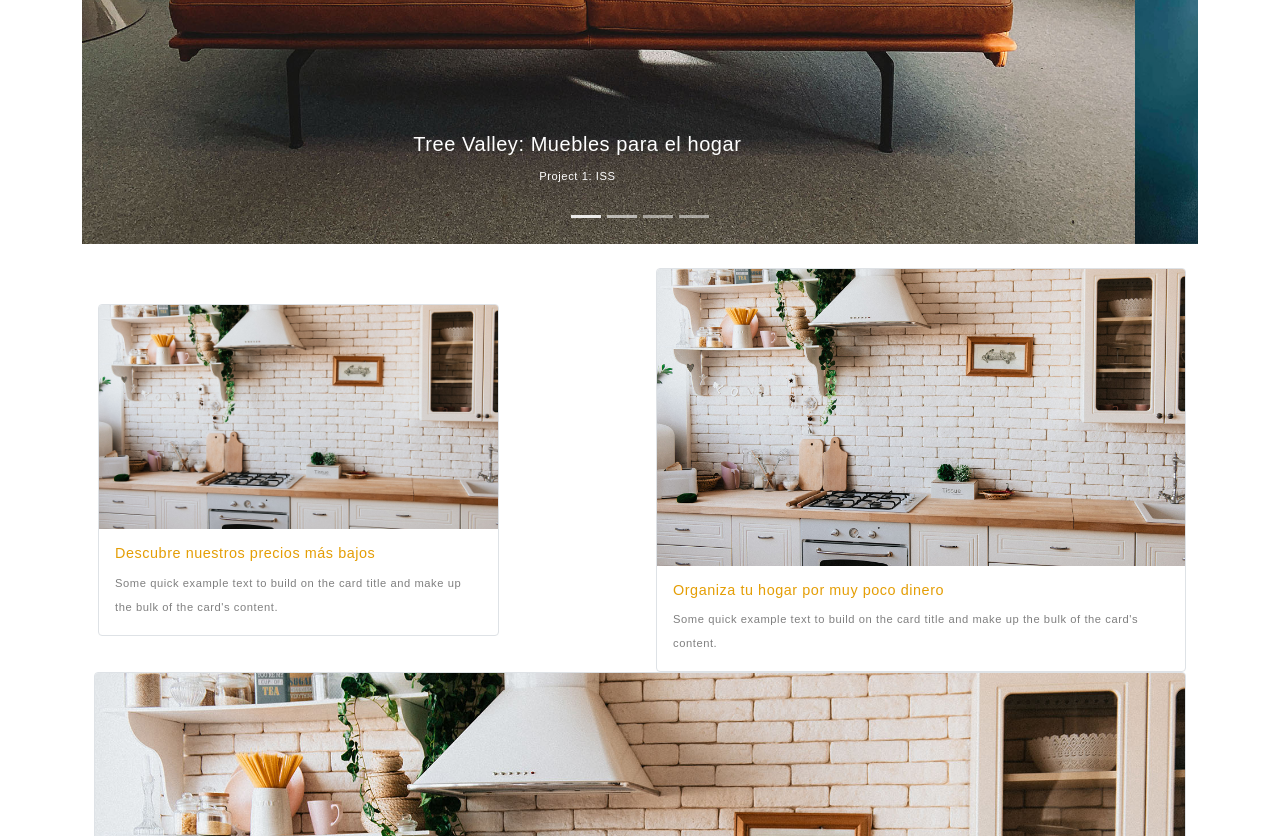
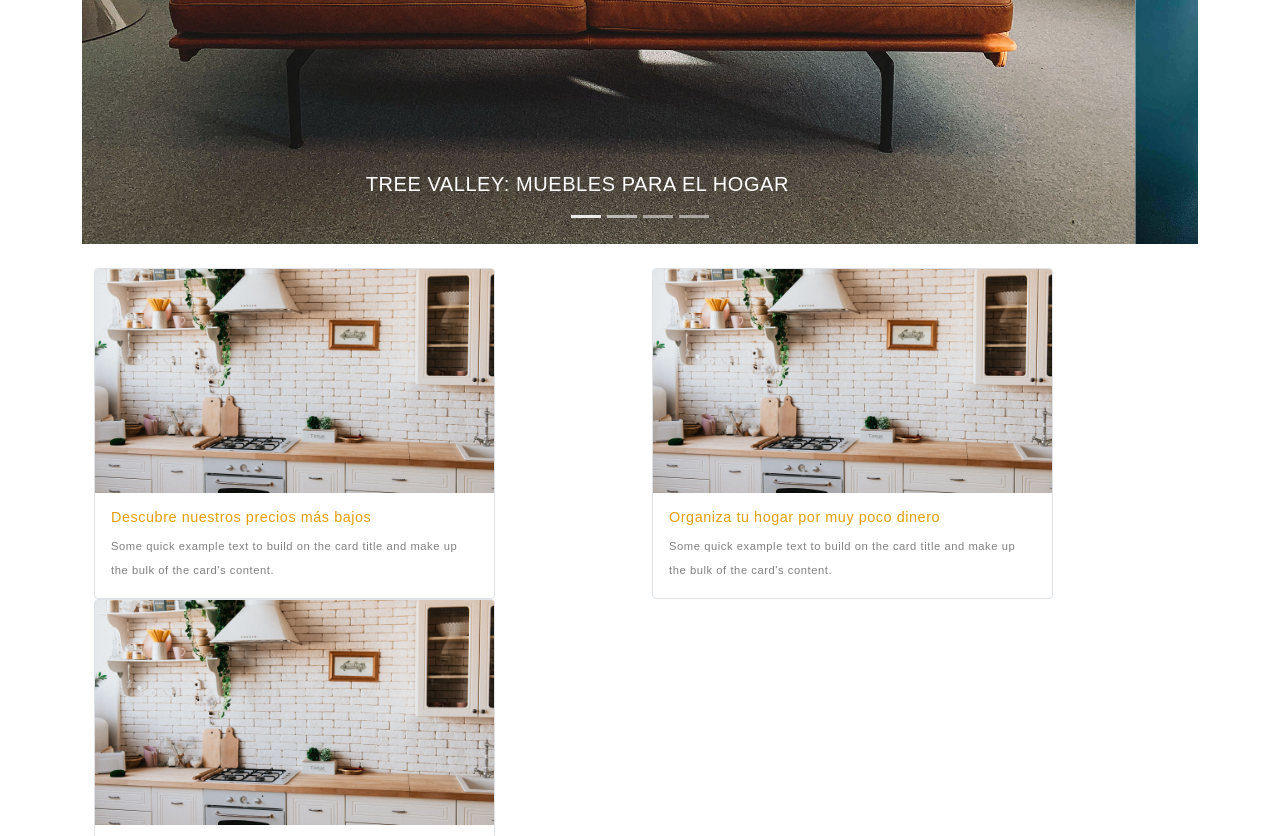
Before and after one commit to MLS535/TreeValleyProject, a Vue app: page / in a window 1280 px wide. Shown: the part 520-1356 px from the top of the page. Built offline with nearby package versions, Linux system fonts and the light colour scheme.

Commit message:
Added style width to cards

```diff
--- a/src/views/Home.vue
+++ b/src/views/Home.vue
@@ -16,27 +16,27 @@
           <div class="carousel-item active">
             <img src="../assets/images/sofa.jpg" class="d-block w-100" alt="...">
             <div class="carousel-caption d-none d-md-block">
-              <h5>Tree Valley: Muebles para el hogar</h5>
-              <p>Project 1: ISS</p>
+              <h5 class="text-uppercase">Tree Valley: Muebles para el hogar</h5>
+
             </div>
           </div>
           <div class="carousel-item">
             <img src="../assets/images/objetos.jpg" class="d-block w-100" alt="...">
             <div class="carousel-caption d-none d-md-block">
+              <h5 class="text-uppercase">Calidad es sinonimo de Tree Valley</h5>
             </div>
           </div>
           <div class="carousel-item">
             <img src="../assets/images/plantas.jpg" class="d-block w-100" alt="...">
             <div class="carousel-caption d-none d-md-block">
-              <h5>5G Services</h5>
-              <p>Project 3: 5G</p>
+              <h5 class="text-uppercase">Configura tu casa a tu gusto</h5>
+
             </div>
           </div>
           <div class="carousel-item">
             <img src="../assets/images/cocina.jpg" class="d-block w-100" alt="...">
             <div class="carousel-caption d-none d-md-block">
-              <h5>Defending against asteroids</h5>
-              <p>Project 4: Asteroicidium</p>
+              <h5 class="text-uppercase">Muebles fabricados en España</h5>
             </div>
           </div>
         </div>
@@ -55,7 +55,7 @@
     <!--HOME -->
     <div class="container d-flex justify-content-around mt-4">
       <div class="row m-0 p-0  align-item-center ">
-        <div class="col align-self-center m-1">
+        <div class="col align-self-center">
           <div class="card border  " style="width: 18rem;">
             <img class="card-img-top border-dark" src="../assets/images/cocina.jpg" alt="Card image cap">
             <div class="card-body">
@@ -65,7 +65,7 @@
           </div>
         </div>
         <div class="col align-self-center">
-          <div class="card border " >
+          <div class="card border " style="width: 18rem;">
             <img class="card-img-top border-dark" src="../assets/images/cocina.jpg" alt="Card image cap">
             <div class="card-body">
               <h5 class="card-title">Organiza tu hogar por muy poco dinero</h5>
@@ -74,7 +74,7 @@
           </div>
         </div>
         <div class="col align-self-center">
-          <div class="card border ">
+          <div class="card border " style="width: 18rem;">
             <img class="card-img-top border-dark" src="../assets/images/cocina.jpg" alt="Card image cap">
             <div class="card-body">
               <h5 class="card-title">Ideas para organizar todo tu hogar</h5>
```
